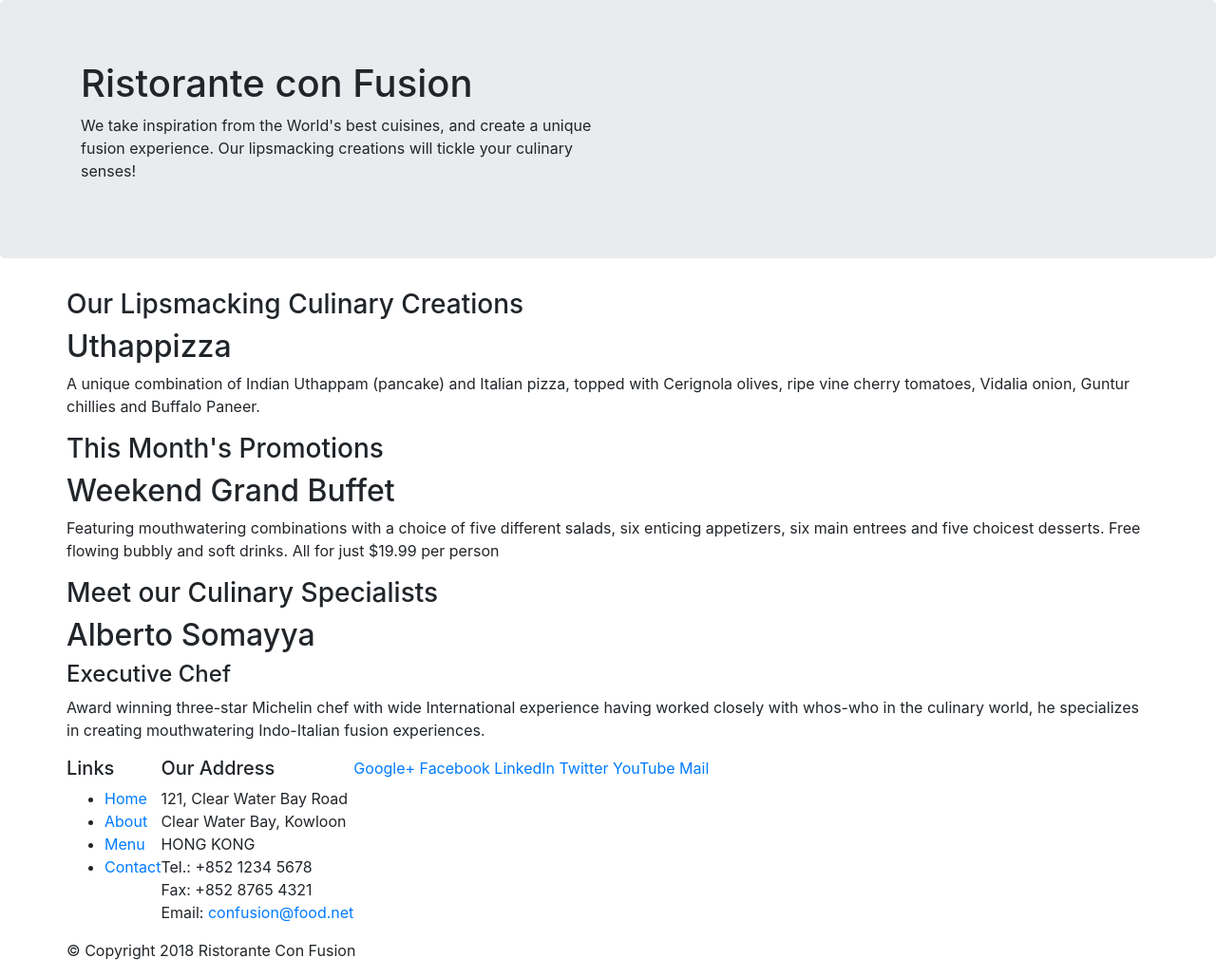
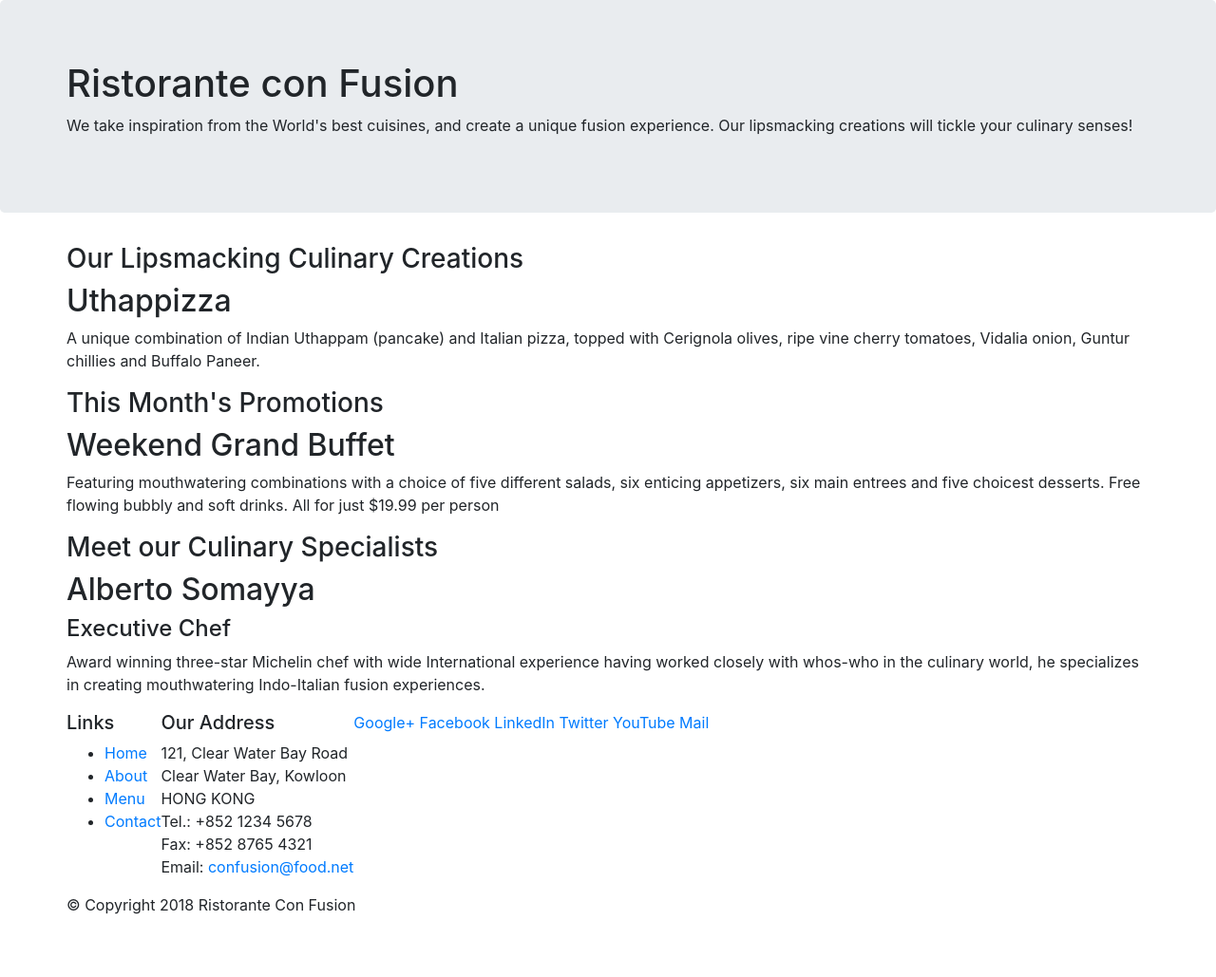
Before and after one commit to Rydberg010/conFusion, a website: page index.html in a window 1280 px wide. Shown: the whole page at 95% size. After the commit the page ends 981 px from the top, so only its background shows below. Drawn offline with nearby package versions, Linux system fonts and the light colour scheme.

Commit message:
Revert "Update index.html"
This reverts commit 1bcdbf1bad81556d98e494003fe6225867df06ed.

```diff
--- a/index.html
+++ b/index.html
@@ -14,10 +14,10 @@
 
 <body>
 
-    <header class="jumbotron">
-        <div class="container">
-            <div class="row">
-                <div class="col-12 col-sm-6">
+    <header>
+        <div class="jumbotron">
+            <div class="container">
+                <div class="row">
                     <h1>Ristorante con Fusion</h1>
                     <p>We take inspiration from the World's best cuisines, and create a unique fusion experience. Our lipsmacking creations will tickle your culinary senses!</p>
                 </div>
```
